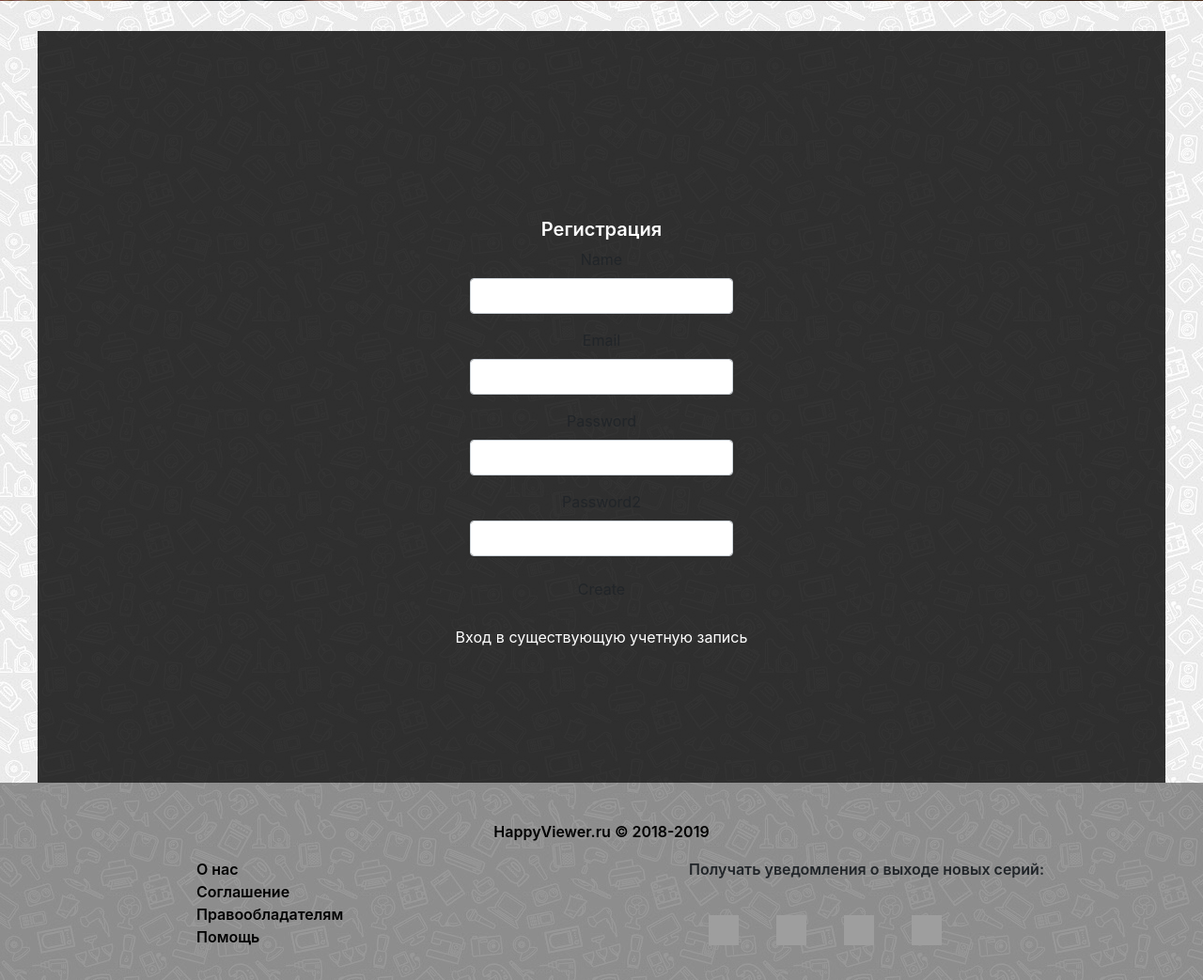
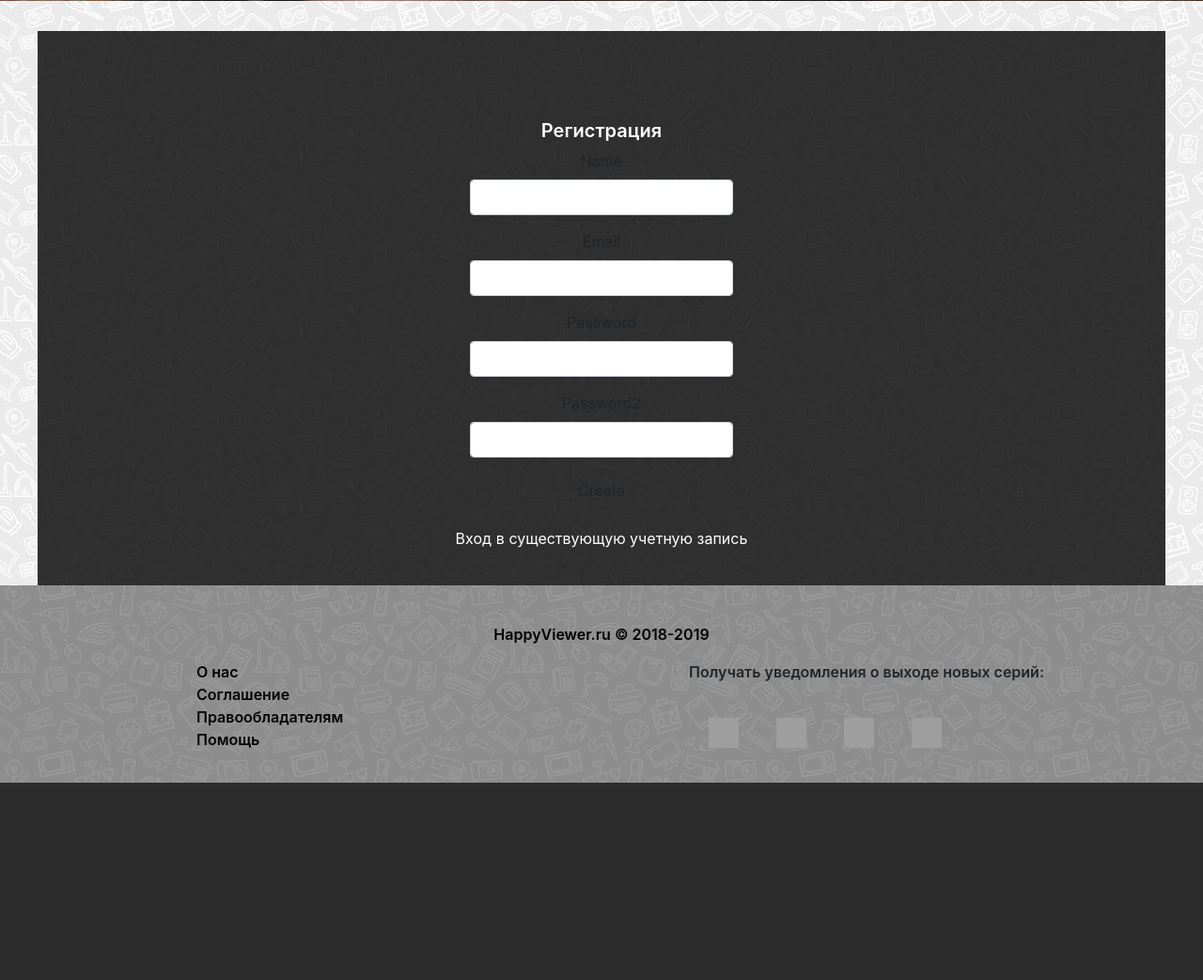
Before and after one commit to yaluikang/lukankin.ru, a Yii app: template views/site/join.php in a window 1280 px wide. Shown: the part 504-1547 px from the top of the page at 94% size. After the commit the page ends 1337 px from the top, so only its background shows below. Run offline with PHP 8.4 and a stand-in for Yii, Linux system fonts and the light colour scheme; the template is opened without the code that fills it, so the values that code supplies are empty; form fields are guessed from the names that the template uses; some libraries are stand-ins or nearby versions; grey boxes are pictures that could not be loaded.

Commit message:
upload image 3.3

```diff
--- a/web/css/style.css
+++ b/web/css/style.css
@@ -17,6 +17,16 @@
     margin-left: 5px;
 }
 .dropdown-menu-container-genres {
+}
+html, body
+{
+    height: 100%;
+}
+
+
+body
+{
+
 }
 html body {
     box-sizing: border-box;
@@ -121,6 +131,7 @@ footer ul {
     padding: 0;
 }
 #colorposter {
+    height: calc(100% - 210px);
     background-color: hsla(0, 0%, 0%, 0.8);
 }
 .figuremaxwidth {
```
